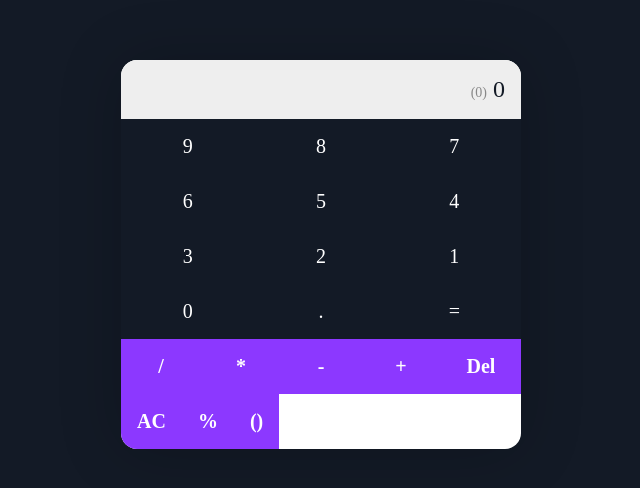
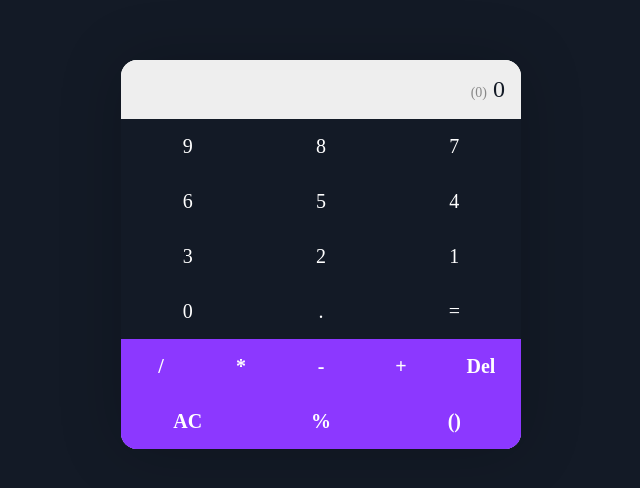
Before and after one commit to JShruti/react-calculator, a React (Create React App) app: page / in a window 1280 px wide. Shown: the part 146-634 px from the top of the page, without its empty margins (319-959 px from the left). Built offline with nearby package versions, Linux system fonts and the light colour scheme.

Commit message:
fixed styling

```diff
--- a/src/index.css
+++ b/src/index.css
@@ -32,6 +32,7 @@ body {
   overflow: hidden;
   box-shadow: 0px 2px 64px rgba(0, 0, 0, 0.2);
 }
+
 .display {
   padding: 16px;
   text-align: right;
@@ -45,6 +46,7 @@ body {
   font-size: 14px;
   color: #888;
 }
+
 button {
   appearance: none;
   border: none;
@@ -55,9 +57,11 @@ button {
   cursor: pointer;
   transition: 0.4s;
 }
+
 button:hover {
   opacity: 0.9;
 }
+
 .operator {
   display: flex;
 }
@@ -67,16 +71,19 @@ button:hover {
   background-color: var(--secondary);
   font-weight: 700;
 }
+
 .digits {
   display: flex;
   flex-wrap: wrap;
 }
+
 .digits button {
   flex: 1 1 33.333%;
   max-width: 33.333%;
   background-color: var(--light);
 }
-.specialoperator {
+
+.specialOperator {
   display: flex;
   background-color: var(--secondary);
 }
--- a/src/index.js
+++ b/src/index.js
@@ -2,7 +2,6 @@ import React from 'react';
 import ReactDOM from 'react-dom/client';
 import './index.css';
 import App from './App';
-
 
 const root = ReactDOM.createRoot(document.getElementById('root'));
 root.render(
```
